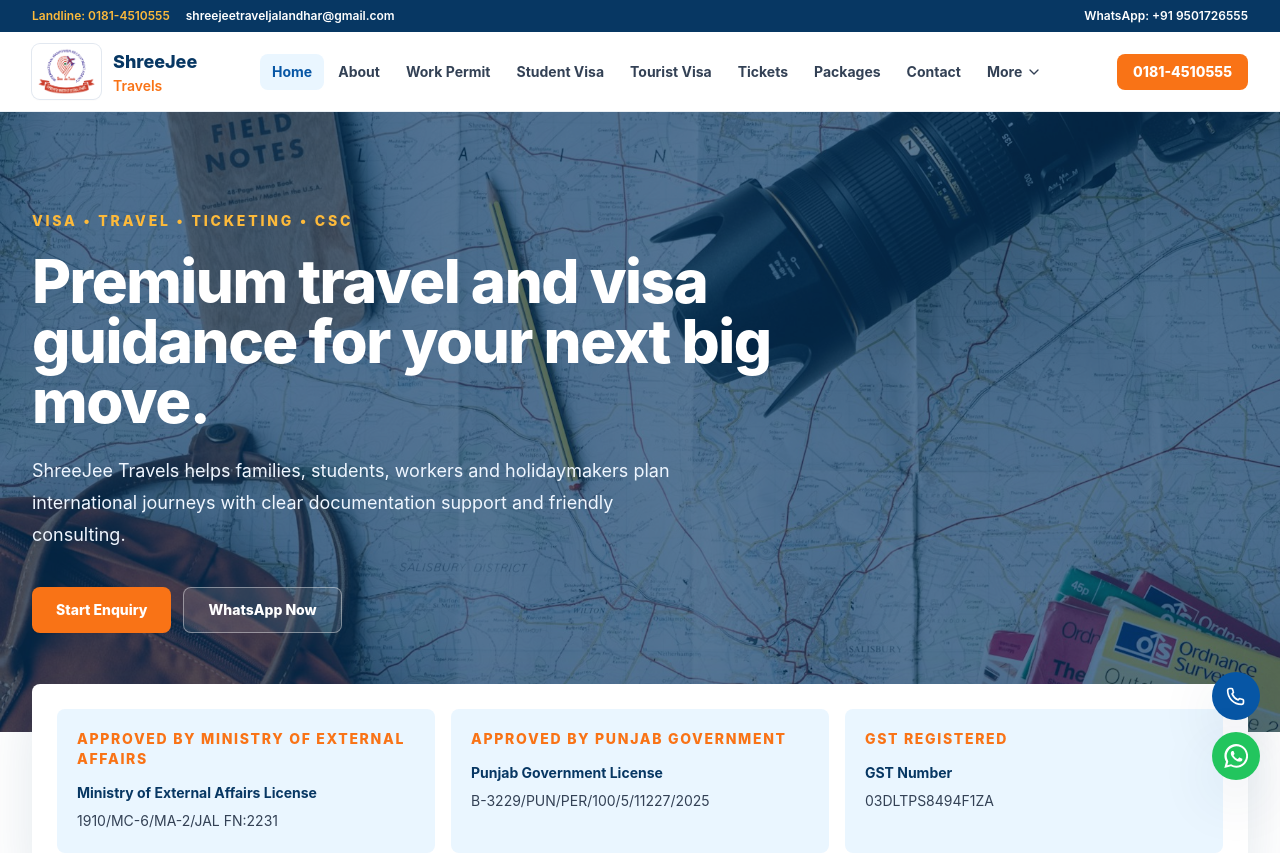
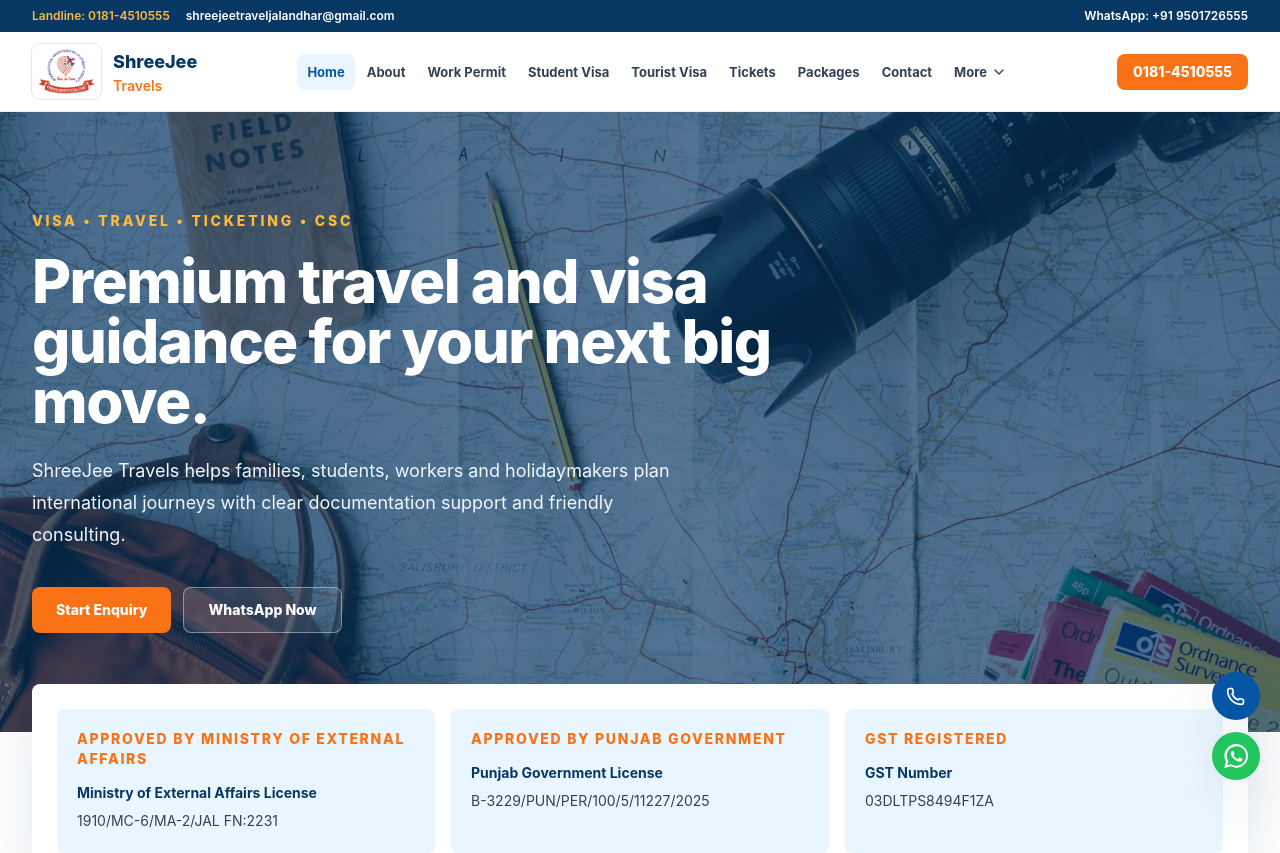
Before and after one commit to minofaprussi/shreejeetravels, a Next.js app: page / in a window 1280 px wide. Shown: the top 853 px of the page. Built offline with nearby package versions, Linux system fonts and the light colour scheme.

Commit message:
Add files via upload

```diff
--- a/app/globals.css
+++ b/app/globals.css
@@ -20,7 +20,7 @@
   }
 
   .nav-link {
-    @apply rounded-lg px-3 py-2 text-sm font-bold text-slate-700 transition hover:bg-brand-sky hover:text-brand-blue;
+    @apply rounded-lg px-2.5 py-2 text-[13px] font-bold leading-5 text-slate-700 transition hover:bg-brand-sky hover:text-brand-blue;
   }
 
   .nav-link-active {
```
